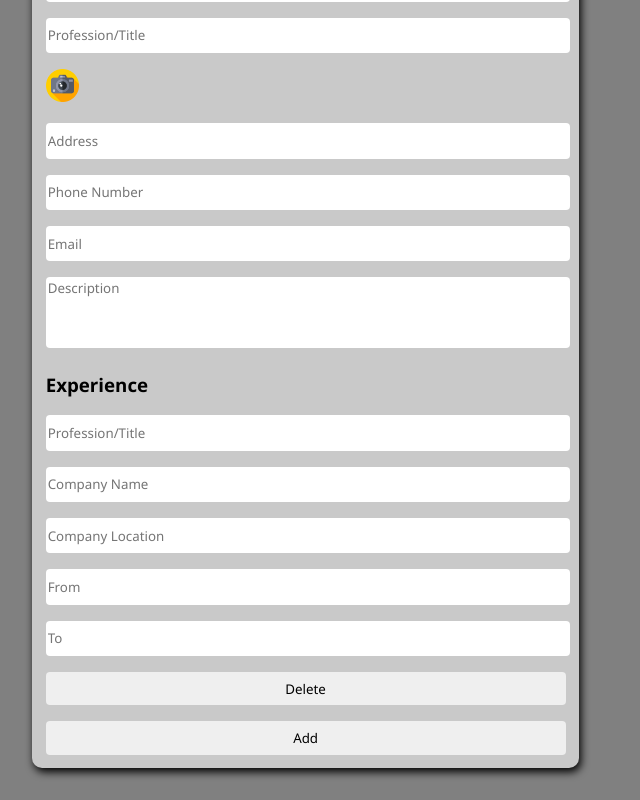
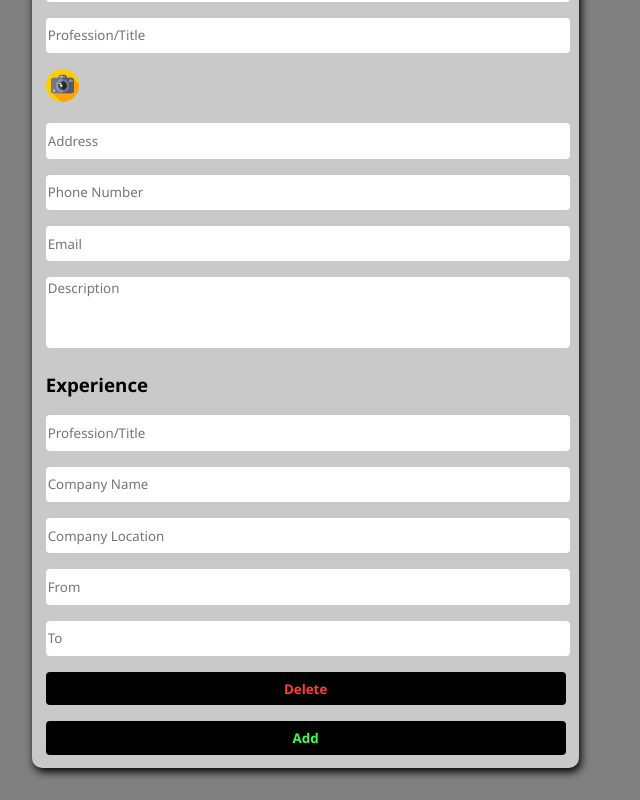
Before and after one commit to asantesylvesterkwame/My-first-React-App, a React (Create React App) app in the folder my-first-react-app/: page / in a window 1280 px wide. Shown: the part 273-1073 px from the top of the page, without its empty margins (0-640 px from the left). Built offline with nearby package versions, Linux system fonts and the light colour scheme; a web font is replaced by a local one.

Commit message:
styled buttons for addng and deleting the experience form section

```diff
--- a/my-first-react-app/src/styles/Form.css
+++ b/my-first-react-app/src/styles/Form.css
@@ -33,3 +33,13 @@ form{
     resize: none;
     height: 5em;
 }
+#deleteBtn{
+    font-weight: 600;
+    background: black;
+    color: rgb(255, 61, 61);
+}
+#addBtn{
+    font-weight: 600;
+    background: black;
+    color: rgb(61, 255, 71);
+}
```
